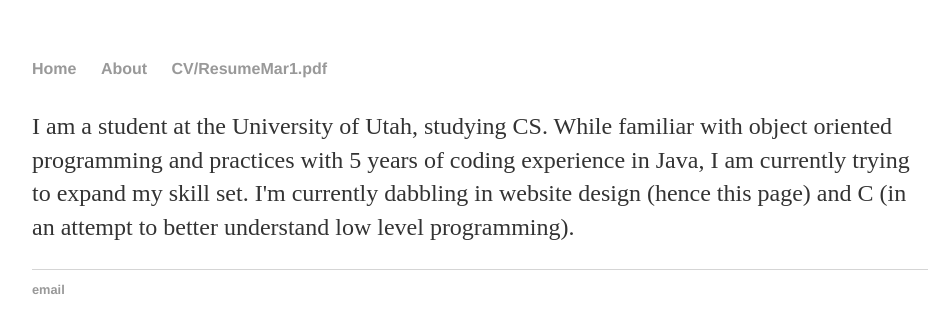
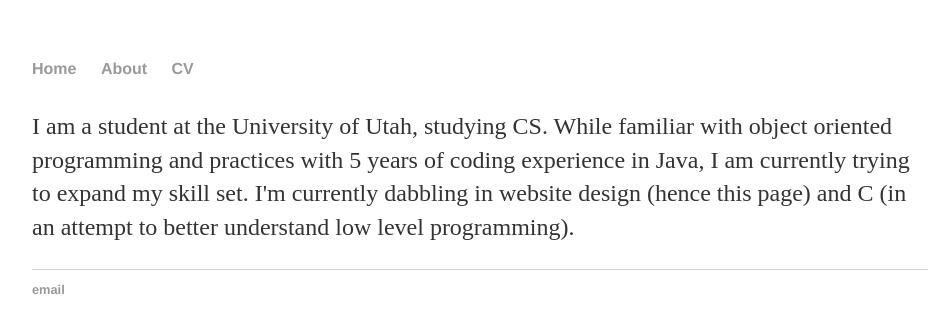
Before and after one commit to Yiliang-Shi/Yiliang-Shi.github.io, a Jekyll site: the page built from about/index.html, in a window 1280 px wide. Shown: the top 333 px of the page, without its empty margins (160-1101 px from the left). Built offline with Jekyll 4.4.1, drawn with Linux system fonts in a browser that asks for light colours.

Commit message:
Update default.html

```diff
--- a/_layouts/default.html
+++ b/_layouts/default.html
@@ -10,7 +10,7 @@
 	    		<ul>
 	        		<li><a href="/">Home</a></li>
 		        	<li><a href="/about">About</a></li>
-	        		<li><a href="/cv">CV/ResumeMar1.pdf</a></li>
+	        		<li><a href="/cv">CV</a></li>
 	    		</ul>
 			</nav>
 			<div class="container">
```
